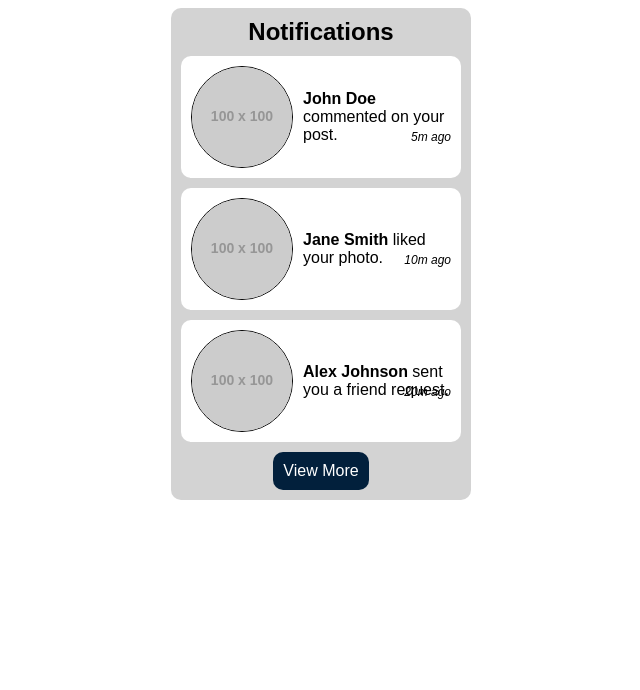
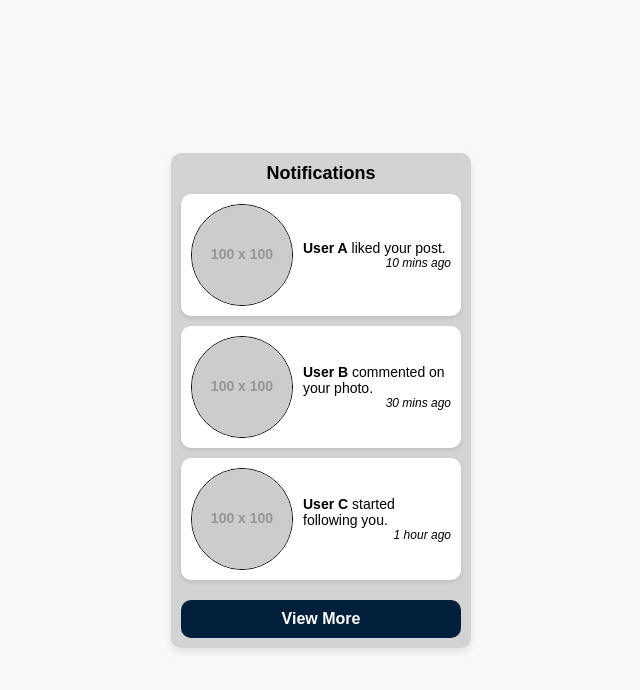
Before and after one commit to acciojob/notification-menu-bhpuja, a website: page main.html in a window 1280 px wide. Shown: the whole page, without its empty margins (319-959 px from the left). Drawn offline with Linux system fonts and the light colour scheme; placeholder pictures from the web are drawn by us.

Commit message:
created a submission

```diff
--- a/main.html
+++ b/main.html
@@ -1,4 +1,3 @@
-
 <!DOCTYPE html>
 <html lang="en">
 <head>
@@ -10,32 +9,28 @@
 <body>
   <div id="container">
     <h2>Notifications</h2>
-
     <div class="notification">
-      <img src="https://via.placeholder.com/100" alt="User Avatar">
-      <p>
-        <span class="user">John Doe</span> commented on your post.
-        <span class="time">5m ago</span>
-      </p>
+      <img src="https://via.placeholder.com/100" alt="User">
+      <div class="text">
+        <p><span class="user">User A</span> liked your post.</p>
+        <span class="time">10 mins ago</span>
+      </div>
     </div>
-
     <div class="notification">
-      <img src="https://via.placeholder.com/100" alt="User Avatar">
-      <p>
-        <span class="user">Jane Smith</span> liked your photo.
-        <span class="time">10m ago</span>
-      </p>
+      <img src="https://via.placeholder.com/100" alt="User">
+      <div class="text">
+        <p><span class="user">User B</span> commented on your photo.</p>
+        <span class="time">30 mins ago</span>
+      </div>
     </div>
-
     <div class="notification">
-      <img src="https://via.placeholder.com/100" alt="User Avatar">
-      <p>
-        <span class="user">Alex Johnson</span> sent you a friend request.
-        <span class="time">20m ago</span>
-      </p>
+      <img src="https://via.placeholder.com/100" alt="User">
+      <div class="text">
+        <p><span class="user">User C</span> started following you.</p>
+        <span class="time">1 hour ago</span>
+      </div>
     </div>
-
-    <button id="view-more">View More</button>
+    <button>View More</button>
   </div>
 </body>
 </html>
--- a/styles.css
+++ b/styles.css
@@ -1,77 +1,86 @@
-/*  your css code here. If applicable */
-/* Overall container */
+/* General Styling */
+body {
+  font-family: Arial, sans-serif;
+  display: flex;
+  justify-content: center;
+  align-items: center;
+  min-height: 100vh;
+  margin: 0;
+  background-color: #f9f9f9;
+}
+
 #container {
   width: 280px;
   padding: 10px;
+  background-color: lightgrey;
   border-radius: 10px;
-  background-color: lightgrey;
-  margin: 0 auto;
-  font-family: Arial, sans-serif;
+  box-shadow: 0 4px 8px rgba(0, 0, 0, 0.1);
 }
 
-/* Heading styles */
+/* Header Styling */
 #container h2 {
-  margin: 0;
-  padding-bottom: 10px;
+  margin: 0 0 10px 0;
+  font-size: 18px;
   text-align: center;
 }
 
-/* Notification styles */
+/* Notification Styling */
 .notification {
   display: flex;
   align-items: center;
-  gap: 10px; /* Space between image and text */
+  margin-bottom: 10px;
   padding: 10px;
-  margin-bottom: 10px;
+  background-color: white;
   border-radius: 10px;
-  background-color: white;
+  box-shadow: 0 2px 4px rgba(0, 0, 0, 0.1);
 }
 
-/* Image styles */
 .notification img {
   width: 100px;
   height: 100px;
   border-radius: 50%;
   border: 1px solid black;
+  object-fit: cover;
 }
 
-/* Text content inside notification */
-.notification p {
-  margin: 0;
+.notification .text {
+  margin-left: 10px;
   flex: 1;
-  position: relative;
+  display: flex;
+  flex-direction: column;
+  justify-content: space-between;
 }
 
-/* Username bold */
-.notification .user {
+.notification .text p {
+  margin: 0;
+  font-size: 14px;
+}
+
+.notification .text .user {
   font-weight: bold;
 }
 
-/* Time styles */
-.notification .time {
-  position: absolute;
-  bottom: 0;
-  right: 0;
+.notification .text .time {
   font-size: 12px;
   font-style: italic;
-  font-weight: normal;
+  align-self: flex-end;
 }
 
-/* Button styles */
-#view-more {
-  display: block;
-  margin: 10px auto 0;
+/* Button Styling */
+button {
+  width: 100%;
   padding: 10px;
+  margin-top: 10px;
   font-size: 16px;
+  font-weight: bold;
   border-radius: 10px;
+  border: none;
+  cursor: pointer;
   background-color: #02203c;
   color: white;
-  text-align: center;
-  border: none;
-  cursor: pointer;
+  transition: background-color 0.3s ease;
 }
 
-/* Button hover effect */
-#view-more:hover {
-  background-color: #03375b;
+button:hover {
+  background-color: #043863;
 }
```
